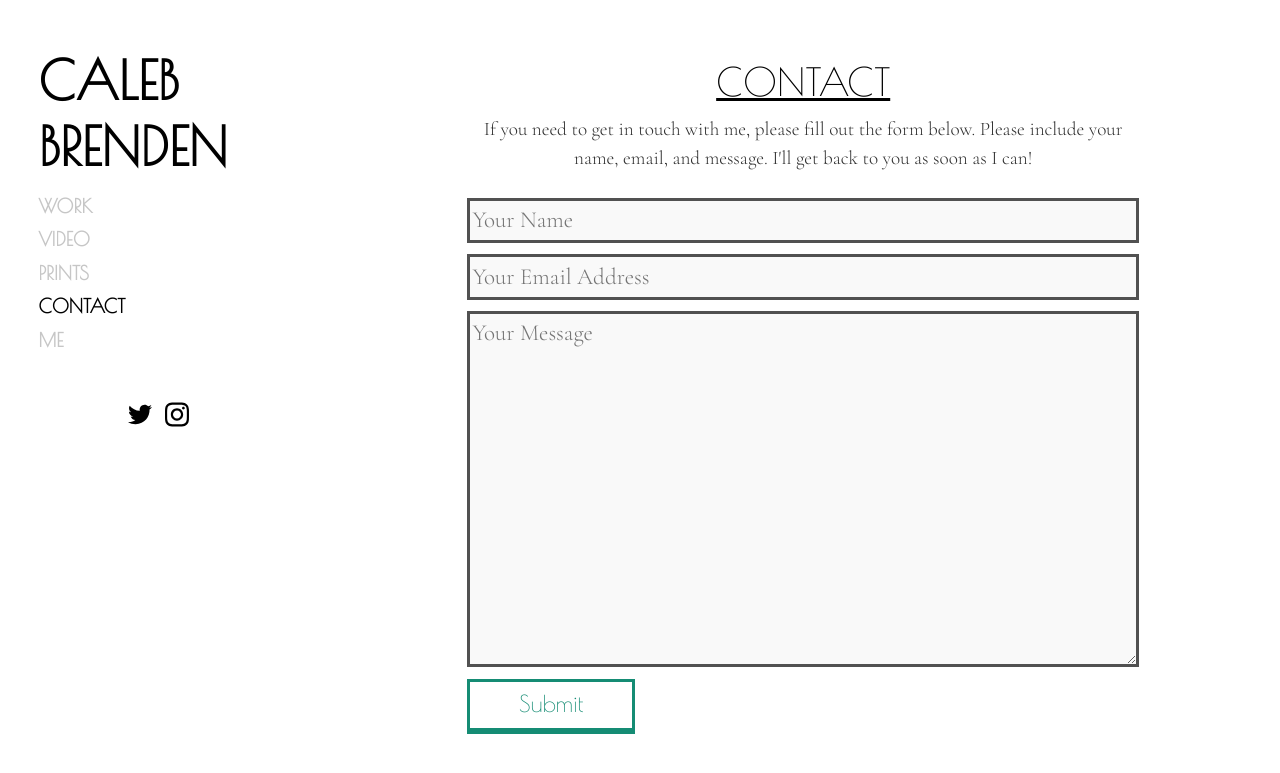
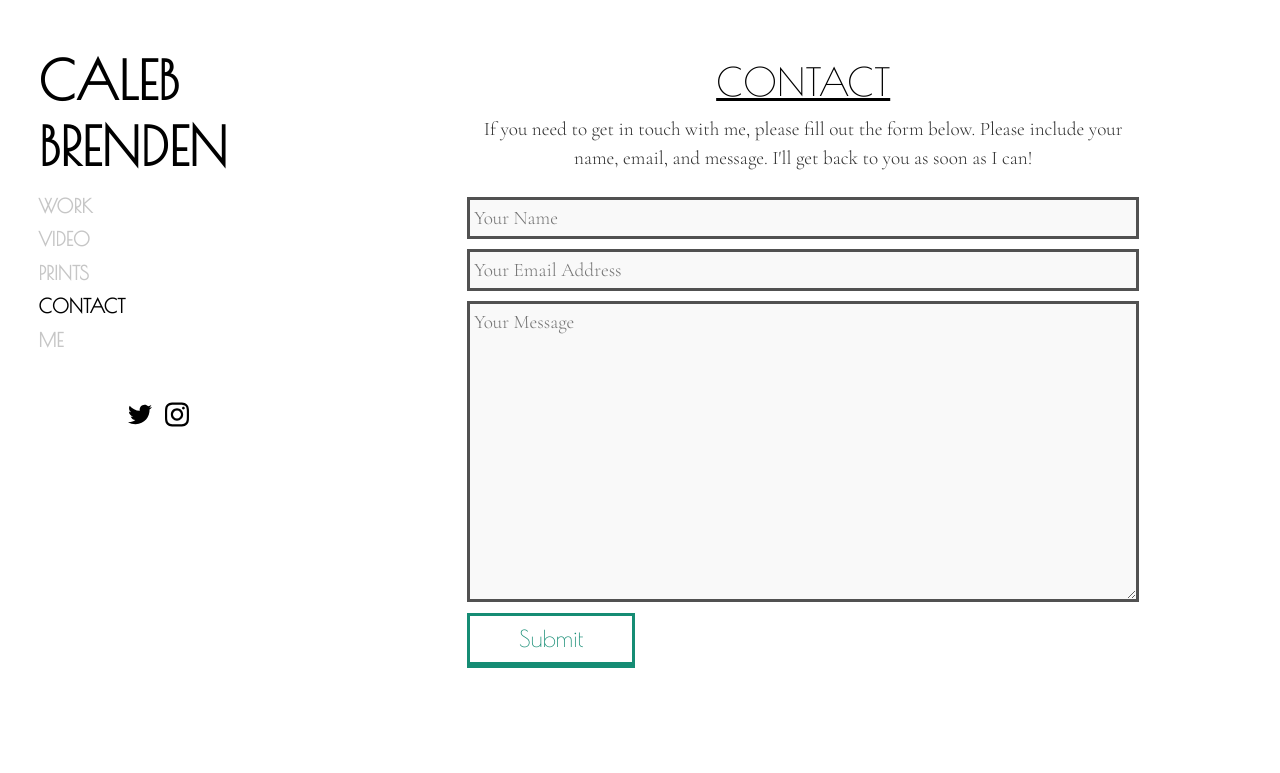
Before and after one commit to calebbrenden/my-site, a Jekyll site: the page built from contact.md, in a window 1280 px wide. Shown: the top 773 px of the page. Built offline with Jekyll 4.4.1, drawn with Linux system fonts in a browser that asks for light colours.

Commit message:
edited form font

```diff
--- a/_sass/hydeout/_layout.scss
+++ b/_sass/hydeout/_layout.scss
@@ -184,17 +184,18 @@ form.contact-form input[type="text"], form.contact-form textarea[type="text"], f
   font-family: $root-font-family;
   font-weight: 300;
   font-style: normal;
-  font-size: $root-font-size;
+  font-size: 1rem;
+  color: $gray-2;
   line-height: $root-line-height;
   width: 100%;
   vertical-align: middle;
   margin-top: 0.25em;
   margin-bottom: 0.25em;
-  padding: 0.1em;
+  padding: 0.2em;
   border: solid $gray-5;
   border-width: 3px;
   background: $gray-1;
-  &:active {
+  &:focus {
     background-color: #fff;
   }
 }
```
